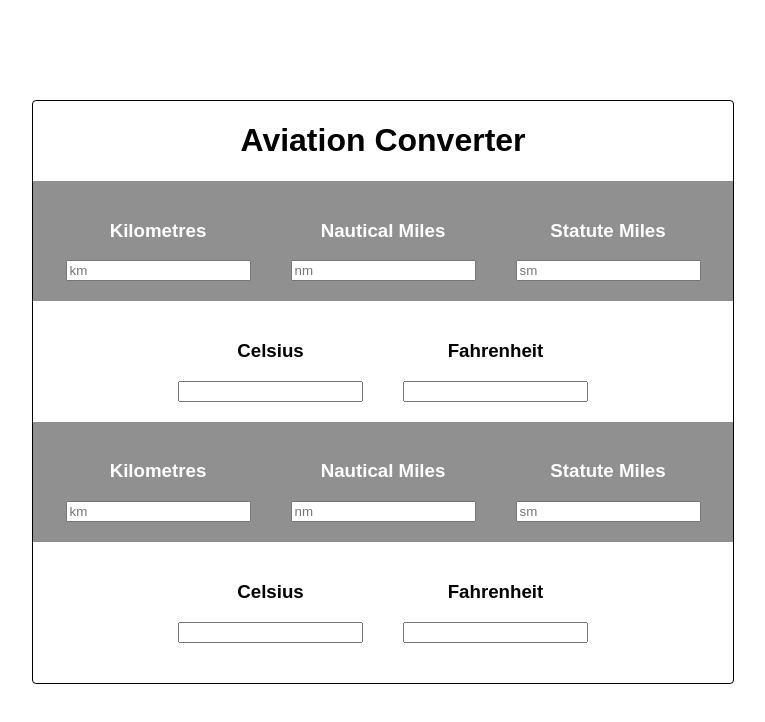
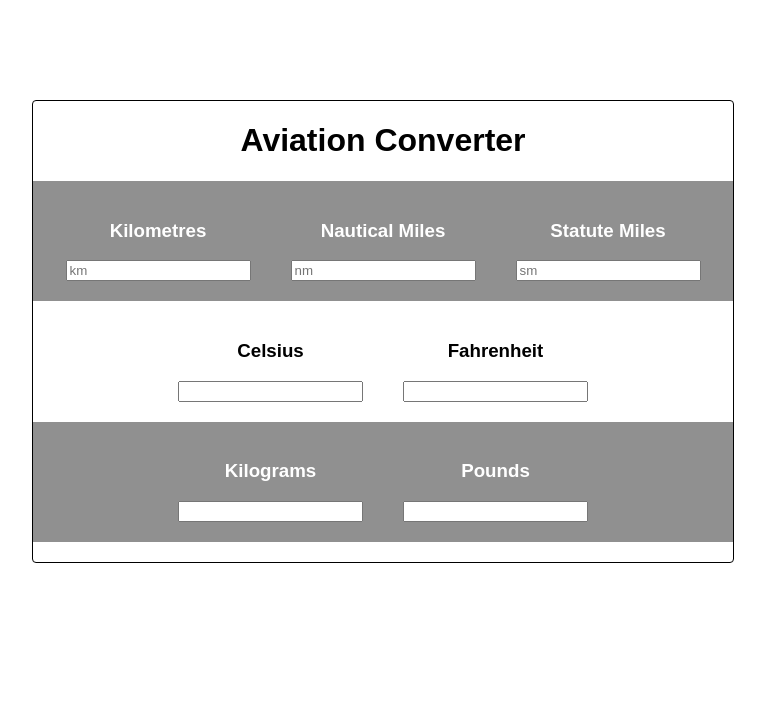
Before and after one commit to mttchpmn/av-converter, a React (Create React App) app: page / in a window 1280 px wide. Shown: the top 722 px of the page, without its empty margins (257-1022 px from the left). Built offline with nearby package versions, Linux system fonts and the light colour scheme.

Commit message:
Add weight converter

```diff
--- a/src/App.css
+++ b/src/App.css
@@ -41,7 +41,8 @@
   padding: 20px;
 }
 
-.DistanceConverter {
+.DistanceConverter,
+.WeightConverter {
   background-color: #909090;
   color: #ffF;
 }
--- a/src/App.js
+++ b/src/App.js
@@ -3,6 +3,7 @@ import logo from './logo.svg';
 import './App.css';
 import DistanceConverter from './components/DistanceConverter';
 import TempConverter from './components/TempConverter';
+import WeightConverter from './components/WeightConverter';
 
 class App extends Component {
   render() {
@@ -11,8 +12,7 @@ class App extends Component {
         <h1 className="header1">Aviation Converter</h1>
         <DistanceConverter />
         <TempConverter />
-        <DistanceConverter />
-        <TempConverter />
+        <WeightConverter />
       </div>
     );
   }
--- /dev/null
+++ b/src/components/WeightConverter.js
@@ -0,0 +1,60 @@
+import React, { Component} from 'react';
+
+class WeightConverter extends Component {
+    constructor(props) {
+        super(props);
+        this.state = {
+            kg: '',
+            lb: ''
+        };
+    }
+
+    Kilograms = () => {
+        return (
+            <div className="kilometres dataInput">
+                <h3 className="header3">Kilograms</h3>
+                <input type="number" placeholder="" value={this.state.kg} onChange={event => this.handleInputChange(event, 'kg')} />
+            </div>
+        );
+    };
+
+    Pounds = () => {
+        return (
+            <div className="nauticalMiles dataInput">
+                <h3 className="header3">Pounds</h3>
+                <input type="number" placeholder="" value={this.state.lb} onChange={event => this.handleInputChange(event, 'lb')} />
+            </div>
+        );
+    };
+
+    handleInputChange(event, type) {
+        let num = parseFloat(event.target.value);
+        this.setState({[type]: num});
+
+        const convertMap = {
+            lb: value => {
+                this.setState({ 'kg': (num / 2.20462).toFixed(2) });
+                },
+            kg: value => {
+                    this.setState({ 'lb': (num * 2.20462).toFixed(2) });
+                }
+        };
+
+        convertMap[type].call(this, num);
+    }
+
+    componentDidUpdate() {
+        console.log('this.state :', this.state);
+    }
+
+    render() {
+        return(
+            <div className="WeightConverter flexRow">
+                <this.Kilograms />
+                <this.Pounds />
+            </div>
+        );
+    }
+}
+
+export default WeightConverter;
```
